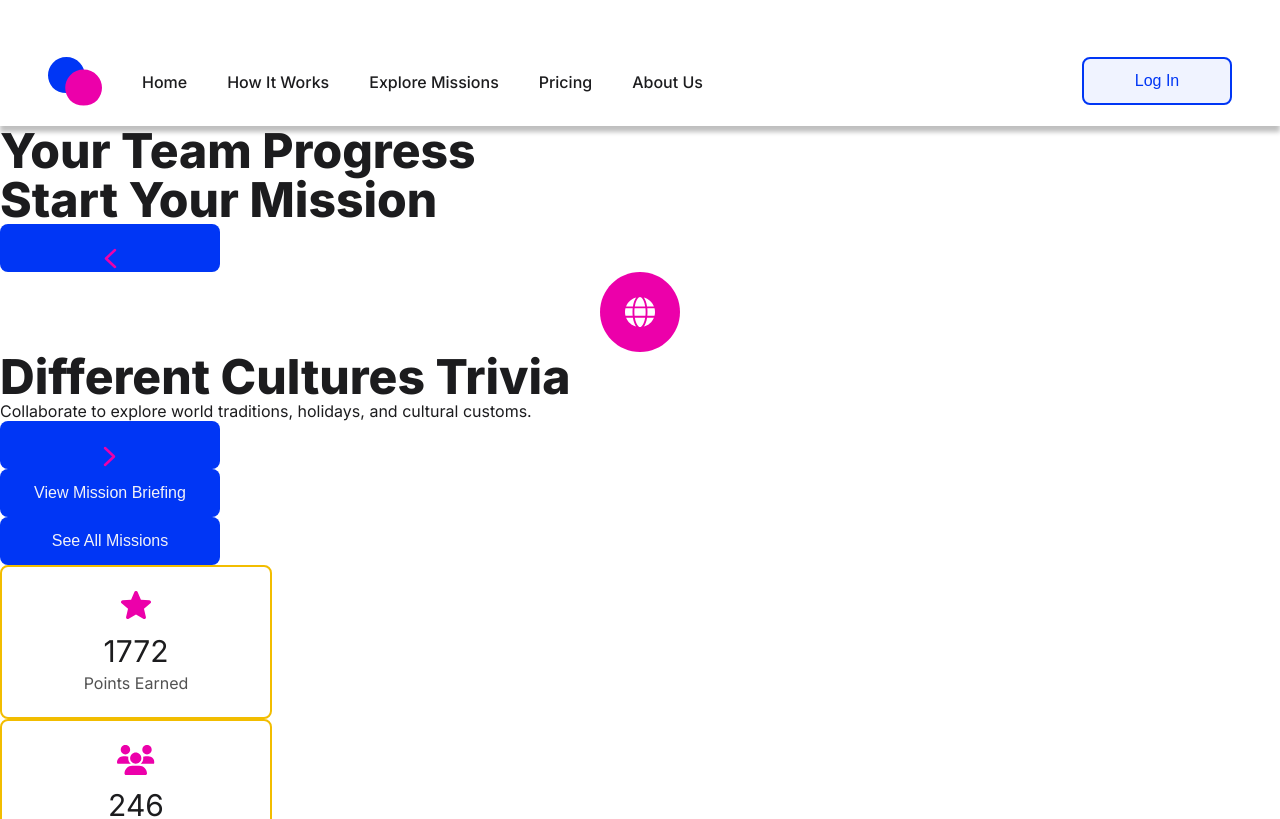
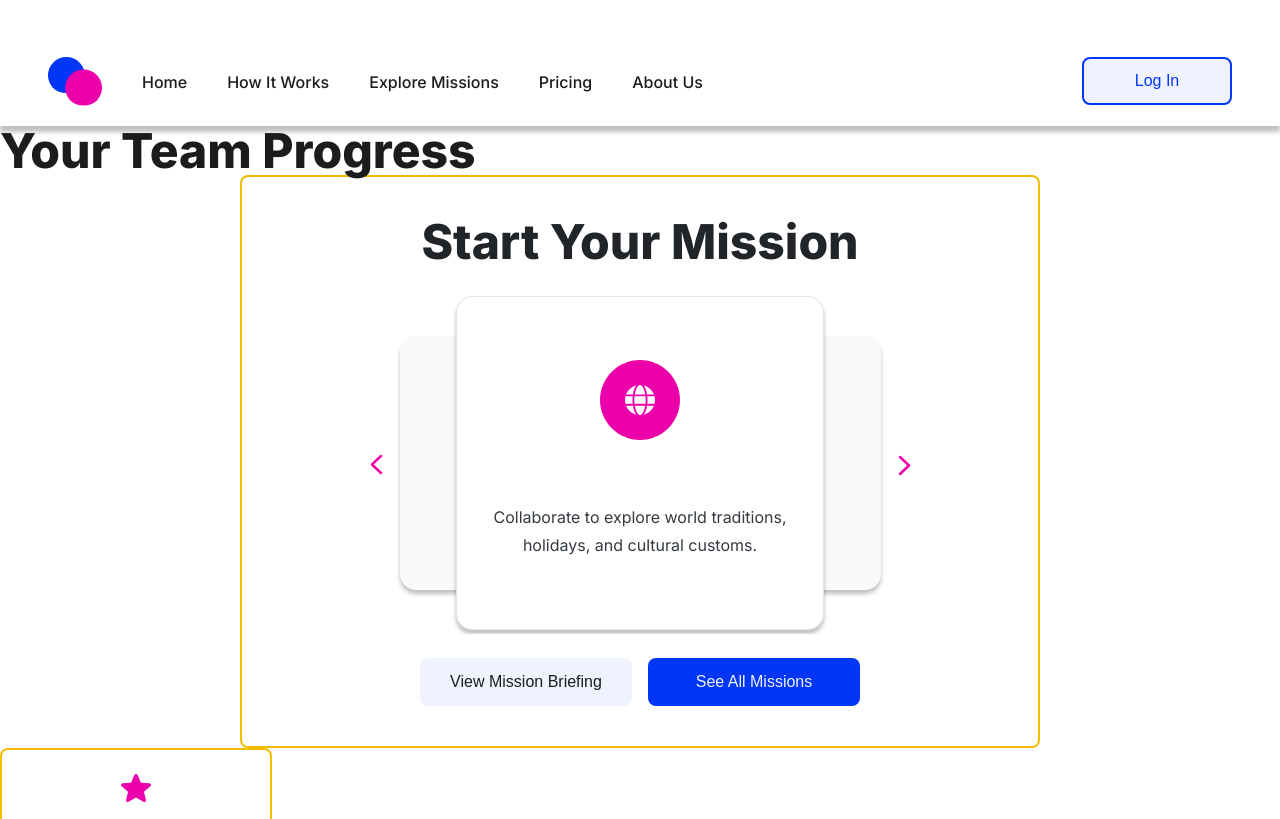
Before and after one commit to cherryontech/MissionCollective, a React (Vite) app: page /dashboard in a window 1280 px wide. Shown: the top 819 px of the page. Built offline with nearby package versions, Linux system fonts and the light colour scheme.

Commit message:
Added stylings

```diff
--- a/src/styles/MissionStatus.css
+++ b/src/styles/MissionStatus.css
@@ -0,0 +1,61 @@
+.mission-status-section {
+    width: 100%;
+    max-width: 50rem;
+    margin: 0 auto;
+    padding: 2.5rem 2rem;
+    border-radius: 0.5rem;
+    border: 2px solid #F2BD00;
+    color: #FFF;
+}
+
+.section-button-container {
+    display: flex;
+    justify-content: center;
+    margin-top: 1.5rem;
+}
+
+
+.button-briefing-container,
+.button-mission-container {
+    display: flex;
+    width: 13.75rem;
+    height: 3rem;
+    justify-content: center;
+    align-items: center;
+    cursor: pointer;
+    border-radius: 0.5rem;
+    border: 0 solid #E5E7EB;
+}
+
+.view-briefing-button {
+    gap: 1rem;
+    color: #1C1C1E;
+    text-align: center;
+    font-size: 1rem;
+    font-style: normal;
+    font-weight: 400;
+    line-height: normal;
+    background-color: #F0F3FF;
+    padding: 0.6875rem 1rem;
+    margin-right: 0.5rem;
+}
+
+.view-briefing-button:hover {
+    background-color: #D1DAFF;
+}
+
+.view-missions-button {
+    margin-left: 0.5rem;
+    color: #F2F2F7;
+    text-align: center;
+    font-size: 1rem;
+    font-style: normal;
+    font-weight: 400;
+    line-height: normal;
+    background-color: #0036F5;
+    padding: 0.6875rem 1rem;
+}
+
+.view-missions-button:hover {
+    background-color: #002ECC;
+}
--- a/src/styles/MissionStatusCard.css
+++ b/src/styles/MissionStatusCard.css
@@ -0,0 +1,46 @@
+.missionStatusCardContainer {
+    border-radius: 1rem;
+    border: 1px solid #e5e5e5;
+    box-shadow: 0 4px 4px 0 rgba(0, 0, 0, 0.25);
+    display: flex;
+    flex-flow: column;
+    width: 100%;
+    max-width: 23rem;
+    padding: 3.9375rem 0 3.875rem 0;
+    justify-content: center;
+    align-items: center;
+    flex-shrink: 0;
+    text-align: center;
+    background: #FFF;
+}
+
+.missionStatusCardIcon {
+    width: 5rem;
+    height: 5rem;
+    flex-shrink: 0;
+    margin-bottom: 0.88rem;
+}
+
+.missionStatusCardContainer h2 {
+    text-align: center;
+    font-size: 1.5rem;
+    font-style: normal;
+    font-weight: 400;
+    line-height: 1.75rem;
+    margin-bottom: 1.28rem;
+}
+
+.missionStatusCardContainer p {
+    color: #343A40;
+    text-align: center;
+    font-size: 1rem;
+    font-style: normal;
+    font-weight: 400;
+}
+
+.missionStatusCardContainer p {
+    line-height: 1.75rem;
+    font-size: 1rem;
+    padding: 0 1rem;
+    margin-bottom: 0.5rem;
+}
--- a/src/styles/MissionStatusCarousel.css
+++ b/src/styles/MissionStatusCarousel.css
@@ -0,0 +1,76 @@
+.mission-status-carousel {
+    display: flex;
+    flex-direction: column;
+    align-items: center;
+    width: 100%;
+}
+
+.carousel-header {
+    width: 100%;
+    text-align: center;
+    color: var(--Neutral-900, #212529);
+    font-size: 3rem;
+    font-style: normal;
+    font-weight: 700;
+    line-height: 4rem;
+    margin-bottom: 1.88rem;
+    align-self: stretch;
+
+}
+
+.carousel-container {
+    display: flex;
+    align-items: center;
+    justify-content: center;
+    width: 100%;
+    overflow: hidden;
+}
+
+.card-stack {
+    position: relative;
+    width: 100%;
+    max-width: 30.0625rem;
+    height: 100%;
+    display: flex;
+    justify-content: center;
+    margin-bottom: 0.25rem;
+}
+
+.background-card {
+    position: absolute;
+    width: 30.0625rem;
+    height: 15.875rem;
+    align-self: center;
+    background: #F8F9FA;
+    border-radius: 1rem;
+    box-shadow: 0 4px 4px 0 rgba(0, 0, 0, 0.25);
+    padding: 1.75rem 5.81rem 1.69rem;
+    z-index: 0;
+}
+
+.carousel-content {
+    position: relative;
+    z-index: 1;
+    width: 100%;
+    max-width: 23rem;
+    display: flex;
+    justify-content: center;
+    /* align-items: center; */
+}
+
+.carousel-leftarrow,
+.carousel-rightarrow {
+    background: none;
+    border: none;
+    cursor: pointer;
+    display: flex;
+    padding: 0;
+    align-items: center;
+    border-radius: 0.5rem;
+    width: 3rem;
+}
+
+.leftarrow-img,
+.rightarrow-img {
+    margin: 0;
+}
```
